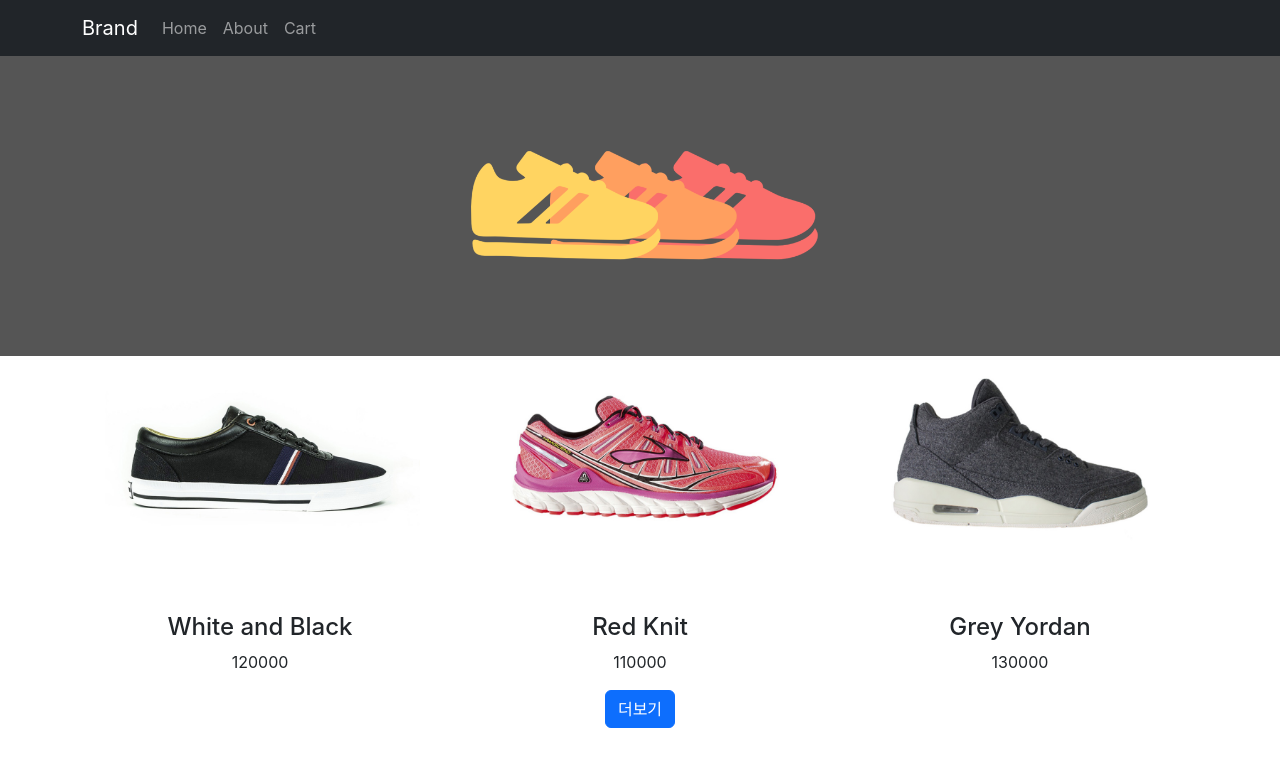
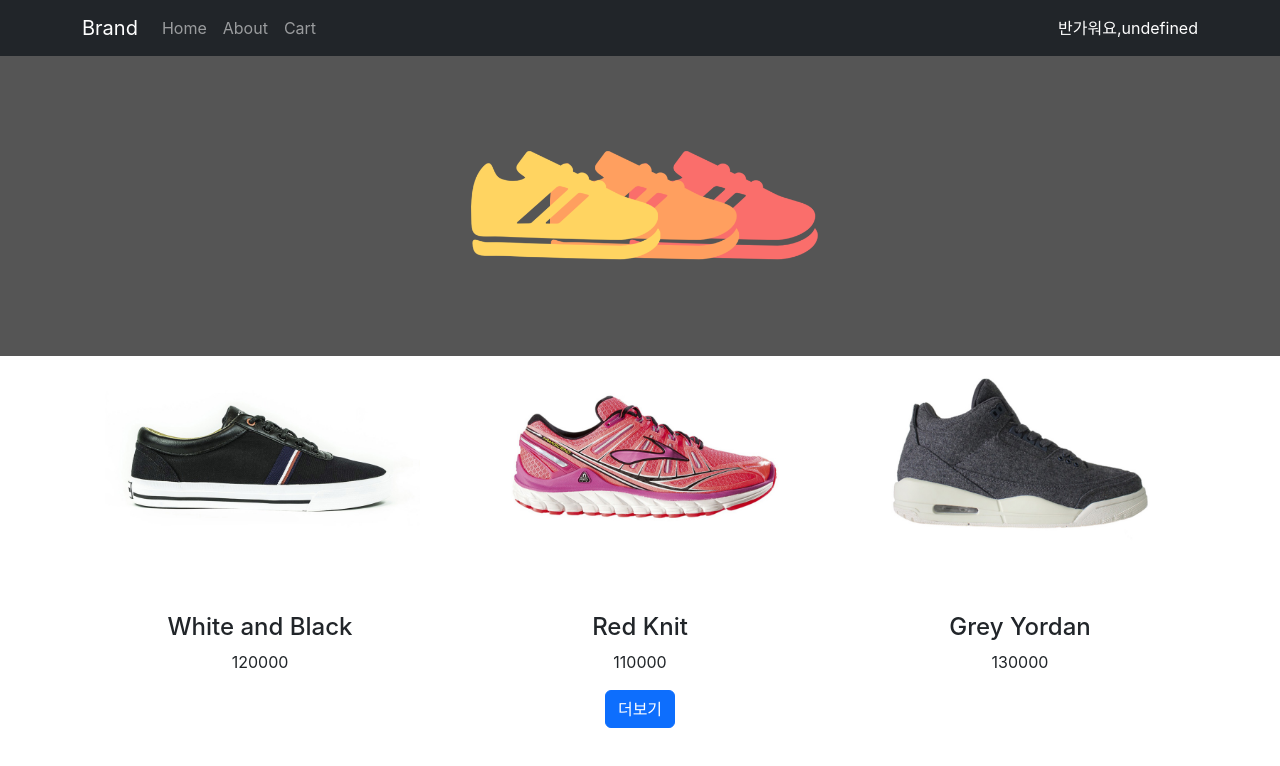
Before and after one commit to ehdrn3020/shop_reactjs, a React (Create React App) app: page / in a window 1280 px wide. Shown: the top 766 px of the page. Built offline with nearby package versions, Linux system fonts and the light colour scheme; no server answers.

Commit message:
20230129 react query

```diff
--- a/package.json
+++ b/package.json
@@ -12,6 +12,7 @@
     "react": "^18.2.0",
     "react-bootstrap": "^2.7.0",
     "react-dom": "^18.2.0",
+    "react-query": "^3.39.3",
     "react-redux": "^8.0.5",
     "react-router-dom": "^6.6.1",
     "react-scripts": "5.0.1",
--- a/src/App.js
+++ b/src/App.js
@@ -1,6 +1,7 @@
-import { useState } from "react";
+import { useState, useEffect } from "react";
 import { Button, Container, Nav, Navbar, Row, Col } from 'react-bootstrap';
 import { Routes, Route, Link, useNavigate, Outlet } from 'react-router-dom';
+import { useQuery } from 'react-query'
 import axios from 'axios';
 import './App.css';
 import data from './datas/item';
@@ -13,6 +14,17 @@
   let [more, setMore] = useState(2);
   let navigate = useNavigate();
 
+  // react query
+  let callUser = useQuery('callUser', () => {
+    return axios.get('https://codingapple1.github.io/userdata.json').then(
+      (a) => {
+        return a.data
+      }),
+      { staleTime: 10000 }
+  });
+
+  console.log(callUser);
+
   return (
     <div className="App">
 
@@ -23,6 +35,11 @@
             <Link className="nav-link" to="/">Home</Link>
             <Nav.Link onClick={()=>{navigate('/about')}}>About</Nav.Link>
             <Nav.Link onClick={()=>{navigate('/cart')}}>Cart</Nav.Link>
+          </Nav>
+          <Nav style={{color:'white'}}>
+            { callUser.isLoading && 'Loading' }
+            { callUser.error && 'Error' }
+            { callUser.data && '반가워요,'+callUser.data.name }
           </Nav>
         </Container>
       </Navbar>
--- a/src/index.js
+++ b/src/index.js
@@ -4,13 +4,17 @@
 import App from './App';
 import { BrowserRouter } from 'react-router-dom';
 import { Provider } from 'react-redux';
+import { QueryClient, QueryClientProvider } from 'react-query'
 import store from './store.js'
 
+const queryClient = new QueryClient();
 const root = ReactDOM.createRoot(document.getElementById('root'));
 root.render(
-    <Provider store={store}>
-        <BrowserRouter>
-            <App />
-        </BrowserRouter>
-    </Provider>
+    <QueryClientProvider client={queryClient}>
+        <Provider store={store}>
+            <BrowserRouter>
+                <App />
+            </BrowserRouter>
+        </Provider>
+    </QueryClientProvider>
 );
--- a/src/routes/Cart.js
+++ b/src/routes/Cart.js
@@ -11,8 +11,6 @@
 
     return (
         <div>
-            { user.name } 의 장바구니
-
             <Table striped>
                 <thead>
                     <tr>
--- a/src/routes/Detail.js
+++ b/src/routes/Detail.js
@@ -48,7 +48,7 @@
         {
           buy == true ?
           <div className={`alert alert-warning ${buyFade}`}>
-            주문완료
+            Cart 추가완료
           </div>
           : null
         }
```
Also changed, not shown: 1 other file (tests, documents, lock files or other folders).
